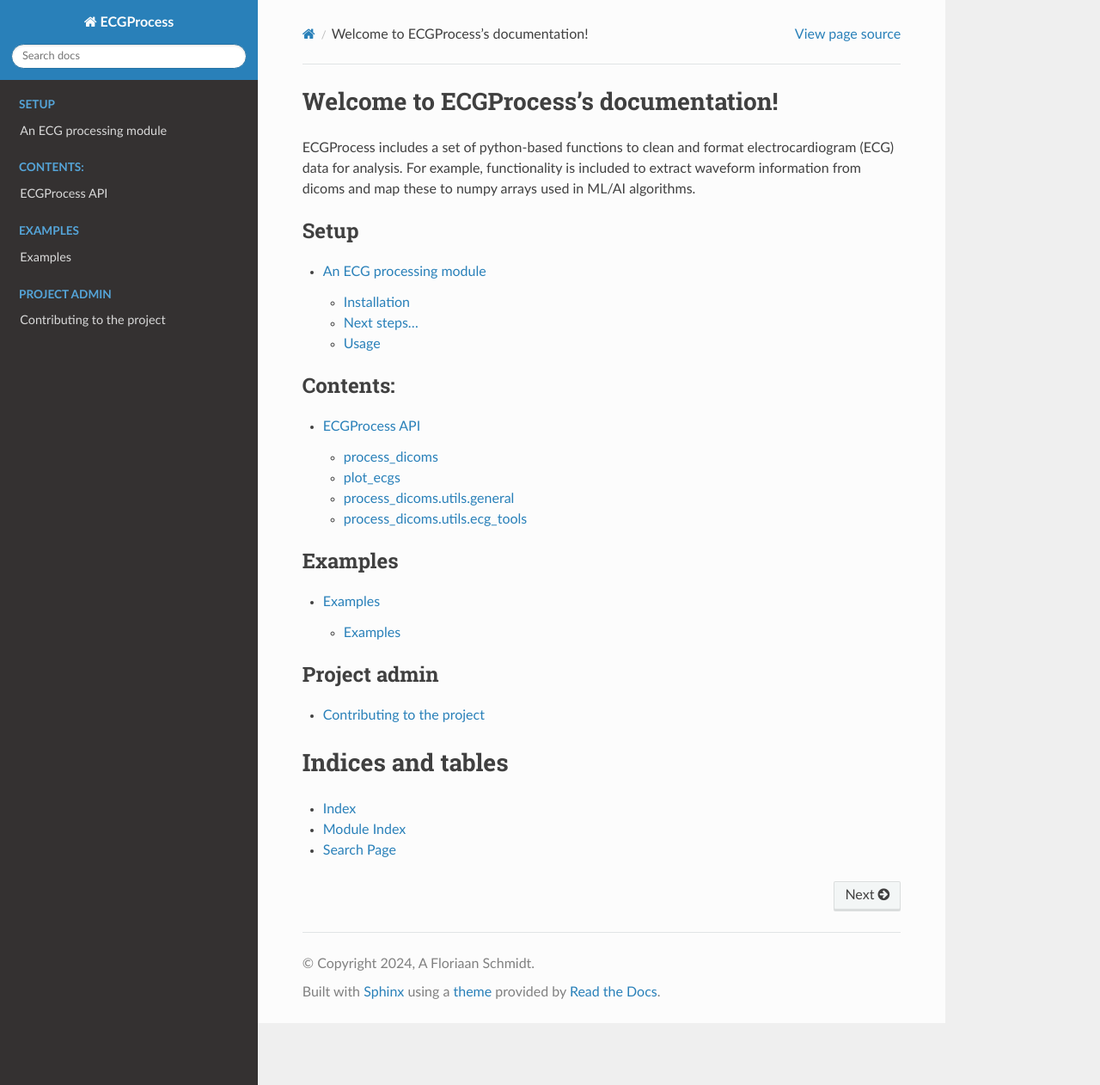
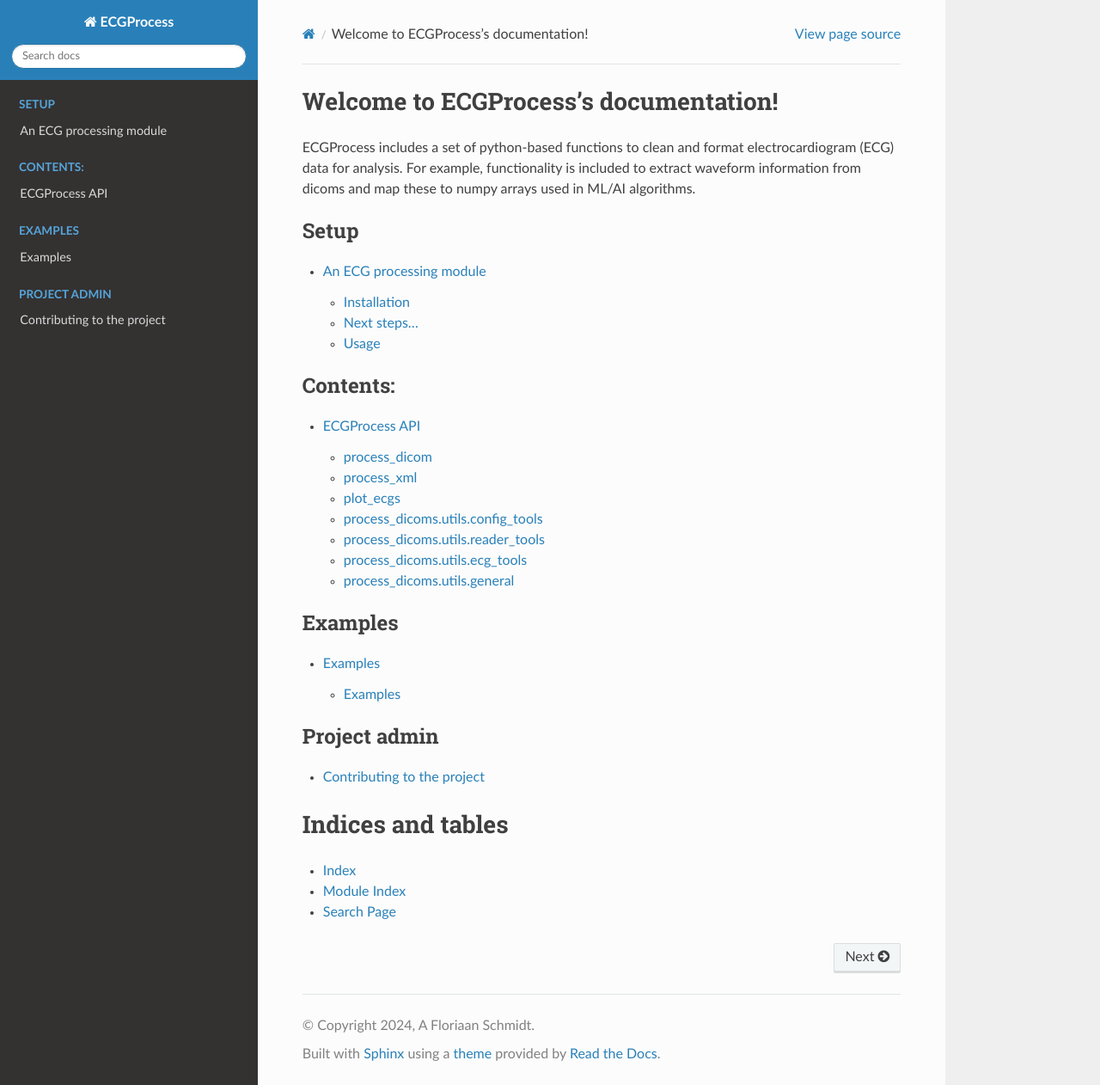
Before and after one commit to afschmidt/ECGProcess, a Sphinx documentation site: the page built from docs/source/index.rst, in a window 1280 px wide and 1262 px high. Shown: the whole window at 86% size. Built offline with Sphinx 7.4.7 and the Read the Docs theme 3.1.0, drawn with Linux system fonts in a browser that asks for light colours; pages that are not in the unit, such as notebooks, are missing from menus.

Commit message:
Updated documentation

```diff
--- a/docs/source/api/ecgprocess.rst
+++ b/docs/source/api/ecgprocess.rst
@@ -1,6 +1,12 @@
-process_dicoms
+process_dicom
 --------------
-.. automodule:: ecgprocess.process_dicoms
+.. automodule:: ecgprocess.process_dicom
+   :members:
+   :special-members:
+
+process_xml
+--------------
+.. automodule:: ecgprocess.process_xml
    :members:
    :special-members:
 
@@ -10,12 +16,23 @@ plot_ecgs
    :members:
    :special-members:
 
-process_dicoms.utils.general
+
+process_dicoms.utils.config_tools
 ----------------------------
-.. automodule:: ecgprocess.utils.general
+.. automodule:: ecgprocess.utils.config_tools
+   :members:
+
+process_dicoms.utils.reader_tools
+----------------------------
+.. automodule:: ecgprocess.utils.reader_tools
    :members:
 
 process_dicoms.utils.ecg_tools
 --------------------------------------
 .. automodule:: ecgprocess.utils.ecg_tools
    :members:
+
+process_dicoms.utils.general
+----------------------------
+.. automodule:: ecgprocess.utils.general
+   :members:
```
Also changed, not shown: resources/config/README.md, 1 other file.
